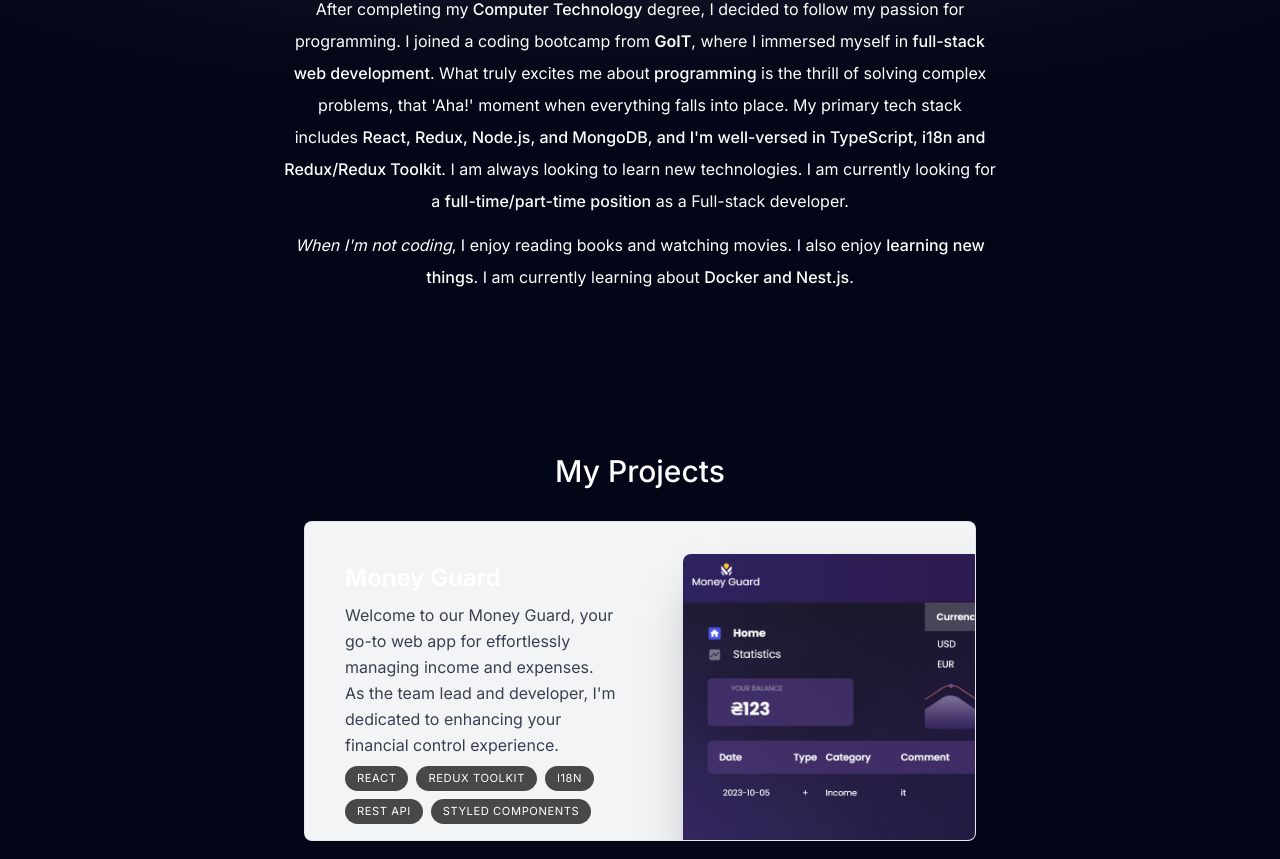
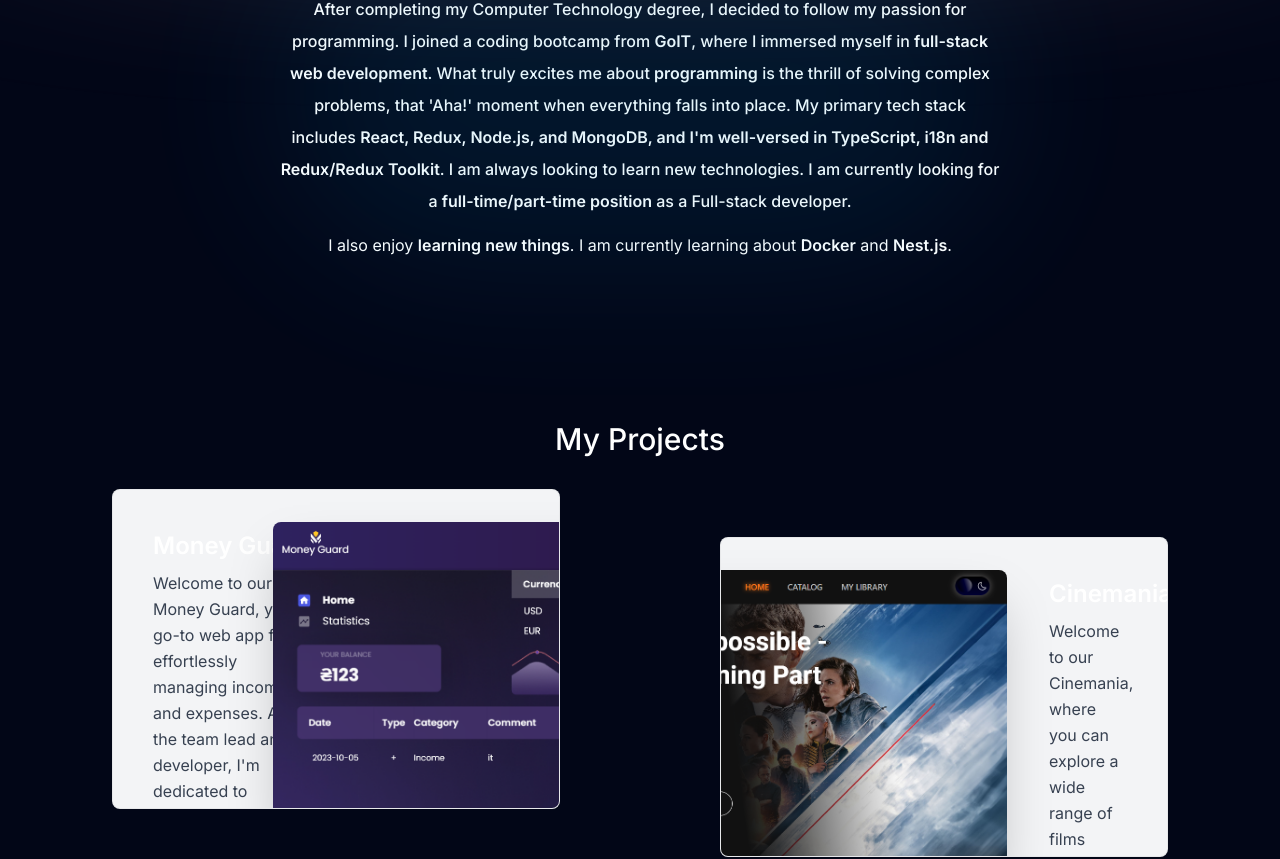
Before and after one commit to yurii2007/portfolio, a React (Create React App) app: page / in a window 1280 px wide. Shown: the part 857-1716 px from the top of the page. Built offline with nearby package versions, Linux system fonts and the light colour scheme.

Commit message:
added styles to section aboutMe

```diff
--- a/src/components/About.tsx
+++ b/src/components/About.tsx
@@ -20,17 +20,18 @@
       ref={ref}
       initial={{ opacity: 0, y: 100 }}
       animate={{ opacity: 1, y: 0 }}
-      transition={{ delay: 0.175 }}
-      className="mb-28 max-w-[45rem] text-center leading-8 sm:mb-40 scroll-mt-28"
+      transition={{ delay: 0.2 }}
+      className="mb-28 max-w-[45rem] text-center leading-8 sm:mb-40 scroll-mt-28 relative text-white"
       id="about"
     >
       <Title text="About me" />
-      <p className="mb-3">
+      <div className="bg-[#029cdc] opacity-10 absolute -z-1 top-0 left-[50%] -translate-x-[50%] min-h-full min-w-full rounded-full blur-[5rem]"></div>
+      <p className="mb-3 font-medium">
         After completing my<span className="font-medium">&nbsp;Computer Technology</span>
         &nbsp;degree, I decided to follow my passion for programming. I joined a coding
         bootcamp from&nbsp;
         <a
-          className="font-bold hover:underline focus:underline transition"
+          className="font-extrabold hover:underline focus:underline transition"
           href="https://goit.global/"
           target="_blank"
           rel="noreferrer"
@@ -38,24 +39,23 @@
           GoIT
         </a>
         , where I immersed myself in
-        <span className="font-medium">&nbsp;full-stack web development</span>. What truly
-        excites me about<span className="font-medium">&nbsp;programming</span>&nbsp;is the
-        thrill of solving complex problems, that 'Aha!' moment when everything falls into
-        place. My primary tech stack includes&nbsp;
-        <span className="font-medium">
+        <span className="font-semibold">&nbsp;full-stack web development</span>. What
+        truly excites me about<span className="font-semibold">&nbsp;programming</span>
+        &nbsp;is the thrill of solving complex problems, that 'Aha!' moment when
+        everything falls into place. My primary tech stack includes&nbsp;
+        <span className="font-semibold">
           React, Redux, Node.js, and MongoDB, and I'm well-versed in TypeScript, i18n and
           Redux&#47;Redux Toolkit
         </span>
         . I am always looking to learn new technologies. I am currently looking for
         a&nbsp;
-        <span className="font-medium">full-time&#47;part-time position</span> as a
+        <span className="font-semibold">full-time&#47;part-time position</span> as a
         Full-stack developer.
       </p>
       <p>
-        <span className="italic">When I'm not coding</span>, I enjoy reading books and
-        watching movies. I also enjoy&nbsp;
-        <span className="font-medium">learning new things</span>. I am currently learning
-        about <span className="font-medium">Docker and Nest.js</span>.
+        I also enjoy&nbsp;
+        <span className="font-semibold">learning new things</span>. I am currently
+        learning about <span className="font-semibold">Docker</span>&nbsp;and&nbsp;<span className="font-semibold">Nest.js</span>.
       </p>
     </motion.section>
   );
--- a/src/components/App.tsx
+++ b/src/components/App.tsx
@@ -19,7 +19,7 @@
 
   return (
     <div className="text-white relative pt-28 sm:pt-36">
-      <div className="bg-[#fbe2e3] absolute z-0 top-[6rem] left-[50%] -translate-x-[50%] h-[28.25rem] w-[31.25rem] rounded-full blur-[10rem] sm:w-[68.75rem]"></div>
+      <div className="bg-[#fbe2e3] absolute z-0 top-[6rem] left-[50%] -translate-x-[50%] h-[28rem] w-full rounded-full sm:blur-[10rem] blur-[8rem]"></div>
       <Header
         active={activeSection}
         setActive={setActiveSection}
--- a/src/components/Footer.tsx
+++ b/src/components/Footer.tsx
@@ -2,7 +2,7 @@
   return (
     <footer className="mb-10 px-4 text-center text-gray-500">
       <p className="text-xs">
-        <span className="font-semibold">About this website:</span>&nbsp;built with React,
+        <span className="font-semibold">This website was built</span>&nbsp;with React,
         TypeScript, Tailwind CSS, Framer Motion, emailjs, Github-pages hosting.
       </p>
     </footer>
--- a/src/components/Project.tsx
+++ b/src/components/Project.tsx
@@ -1,4 +1,4 @@
-import { useScroll, motion, useTransform } from "framer-motion";
+import { motion } from "framer-motion";
 import { useRef } from "react";
 
 import { projectsData } from "../constants/data";
@@ -8,19 +8,15 @@
 export const Project = ({ title, description, imageUrl, tags }: Props) => {
   const ref = useRef<HTMLDivElement>(null);
 
-  const { scrollYProgress } = useScroll({
-    target: ref,
-    offset: ["0 1", "1.33 1"],
-  });
-  const transformProgress = useTransform(scrollYProgress, [0, 1], [0.8, 1]);
-
   return (
     <motion.div
       ref={ref}
-      style={{ scale: transformProgress, opacity: transformProgress }}
+      whileInView={{ y: 0, opacity: 1 }}
+      viewport={{ once: true }}
+      initial={{ y: 100, opacity: 0.5 }}
       className="group mb-3 sm:mb-8 last:mb-0"
     >
-      <article className="bg-gray-100 max-w-[42rem] border border-black/5 overflow-hidden sm:pr-8 relative sm:h-[20rem] group-even:pl-8 hover:bg-gray-200 transition rounded-lg">
+      <article className="bg-gray-100 max-w-[28rem] h-[28rem] border border-black/5 overflow-hidden sm:pr-8 relative sm:h-[20rem] group-even:sm:translate-y-[3rem] hover:bg-gray-200 transition rounded-lg">
         <div className="flex flex-col py-4 px-5 sm:pl-10 sm:pr-2 sm:pt-10 sm:max-w-[50%] h-full group-even:ml-[18rem]">
           <h3 className="text-2xl font-semibold">{title}</h3>
           <p className="mt-2 leading-relaxed text-gray-700">{description}</p>
--- a/src/components/Projects.tsx
+++ b/src/components/Projects.tsx
@@ -17,7 +17,7 @@
   return (
     <section ref={ref} className="scroll-mt-28 mb-28" id="projects">
       <Title text="My projects" />
-      <div>
+      <div className="flex flex-wrap justify-center gap-x-40 gap-y-10">
         {projectsData.map((project) => (
           <Project {...project} key={project.title} />
         ))}
--- a/src/index.css
+++ b/src/index.css
@@ -3,6 +3,12 @@
 @tailwind base;
 @tailwind components;
 @tailwind utilities;
+
+@layer utilities {
+  .text-shadow {
+    text-shadow: #029cdc 1px 1px 20px;
+  }
+}
 
 html {
   scroll-behavior: smooth;
```
